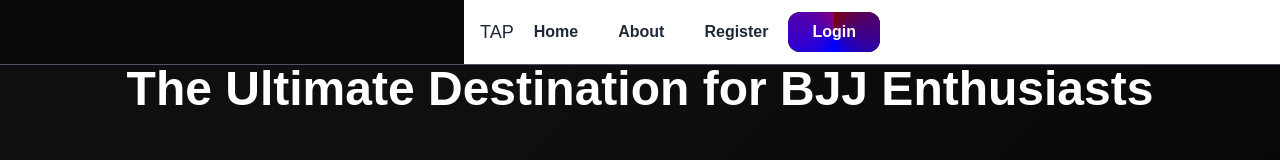
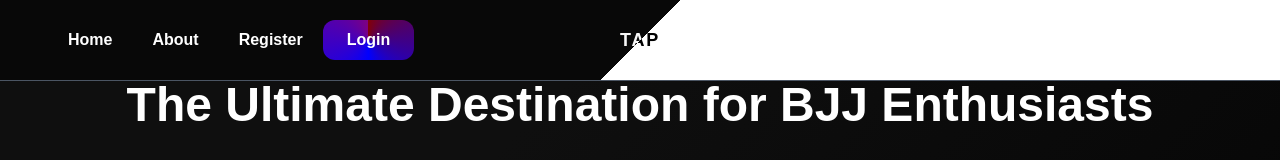
Before and after one commit to DarCoF/dojo-app, a Next.js app in the folder client-next/: page / in a window 1280 px wide. Shown: the top 160 px of the page. Built offline with nearby package versions, Linux system fonts and the light colour scheme.

Commit message:
Navbar TAP title centered and blend mode applied to bg

```diff
--- a/client-next/app/components/navbar/navbar.tsx
+++ b/client-next/app/components/navbar/navbar.tsx
@@ -1,35 +1,35 @@
-"use client"; // This tells Next.js that this component should be a Client Component
+"use client";
 
-import { useState } from 'react';
-import Image from 'next/image';
-import Link from 'next/link';
-import './styles.navbar.css';
-import '../ui-comps/button/styles.button.css';
+import { useState } from "react";
+import Link from "next/link";
+import "./styles.navbar.css";
+import "../ui-comps/button/styles.button.css";
 
 const Navbar = () => {
   const [open, setOpen] = useState(false);
-  const [seo, setSeo] = useState("Test");
 
   return (
-    <>
     <header className="border-b border-gray-600 py-2 bg-navbar-color">
-        <div className="flex xl:me-96 lg:me-72 md:me-36 sm:me-24 me-12 justify-end items-center h-12">
-          <div className="flex items-center bg-white px-4 py-2 h-16">
+      <div className="flex justify-between items-center h-16 px-4 lg:px-12">
+        {/* Center TAP */}
+        <div className="absolute left-1/2 transform -translate-x-1/2 mix-blend-difference">
           <Link href="/">
-            <p className="text-lg text-gray-800">
-            TAP
-            </p>
+            <h1 className="text-lg tracking-widest text-white font-bold text-2xl">TAP</h1>
           </Link>
+        </div>
+        {/* Right-side navigation */}
+        <div className="flex items-center">
           <button
-              className="lg:hidden text-gray-800 ml-3 item-center"
+            className="lg:hidden text-gray-800 ml-3"
             onClick={() => setOpen(!open)}
             aria-label="Toggle navigation"
           >
-              {/* Here you could add an icon for the menu toggle button */}
             ☰
           </button>
-            <nav className={`${open ? "block" : "hidden"} lg:flex lg:items-center lg:w-auto w-full`}>
-              <ul className="text-base text-gray-800 lg:flex lg:justify-between">
+          <nav
+            className={`${open ? "block" : "hidden"} lg:flex lg:items-center lg:w-auto w-full`}
+          >
+            <ul className="text-base text-white lg:flex lg:justify-between">
               <li className="lg:px-5 py-2 hover:text-red-900 font-semibold">
                 <Link href="/">Home</Link>
               </li>
@@ -39,7 +39,7 @@ const Navbar = () => {
               <li className="lg:px-5 py-2 hover:text-red-900 font-semibold">
                 <Link href="/register">Register</Link>
               </li>
-                <li className="py-2 px-4 lg:px-6 lg:py-2 bg-black text-white rounded-xl font-semibold animated-border">
+              <li className="py-2 px-4 lg:px-6 lg:py-2 animated-border text-white rounded-xl font-semibold">
                 <Link href="/login">Login</Link>
               </li>
             </ul>
@@ -47,7 +47,6 @@ const Navbar = () => {
         </div>
       </div>
     </header>
-    </>
   );
 };
 
--- a/client-next/tailwind.config.ts
+++ b/client-next/tailwind.config.ts
@@ -1,3 +1,5 @@
+import { mix } from "three/webgpu";
+
 // tailwind.config.js or tailwind.config.ts
 module.exports = {
   content: [
@@ -11,6 +13,9 @@ module.exports = {
         background: "var(--background)",
         foreground: "var(--foreground)",
       },
+      mixBlendMode: {
+        difference: "difference",
+      },
     },
   },
   plugins: [],
```
Lines whose indentation alone changed are shown as unchanged.
